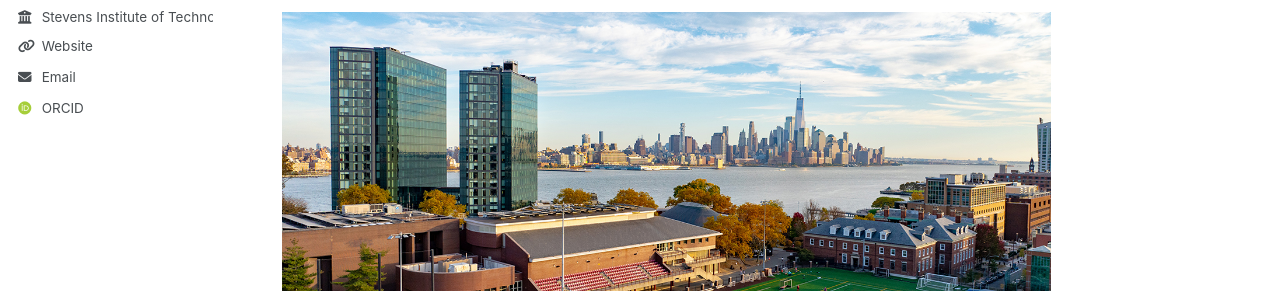
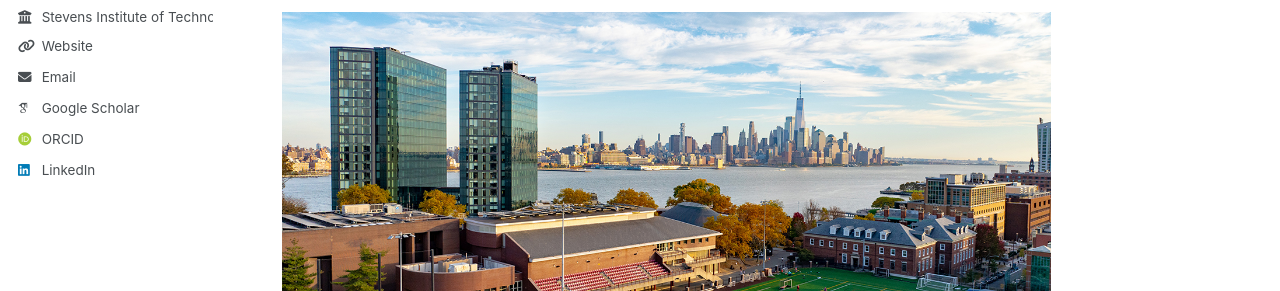
Before and after one commit to marsooli/marsooli.github.io, a Jekyll site: the page built from _pages/about.md, in a window 1280 px wide. Shown: the part 398-689 px from the top of the page. Built offline with Jekyll 4.4.1, drawn with Linux system fonts in a browser that asks for light colours; some web fonts are replaced; a script bundle is joined from its source files by our own code; library files that are not in the unit come from our copies.

Commit message:
Update _config.yml

```diff
--- a/_config.yml
+++ b/_config.yml
@@ -35,7 +35,7 @@ author:
   # Academic websites
   academia         : # URL
   arxiv            : # URL - Update with the correct link to your profile
-  googlescholar    : # "https://scholar.google.de/citations?hl=en&pli=1&user=iQ-oH0gAAAAJ"
+  googlescholar    : "https://scholar.google.de/citations?hl=en&pli=1&user=iQ-oH0gAAAAJ"
   inspire-hep      : # URL
   impactstory      : # URL
   orcid            : "https://orcid.org/0000-0001-6231-5831"
@@ -66,7 +66,7 @@ author:
   keybase          : # Username
   instagram        : # Username
   lastfm           : # Username
-  linkedin         : # Username
+  linkedin         : reza-marsooli-ph-d-5b860462
   mastodon         : # URL
   medium           : # URL
   pinterest        : # Username
```
